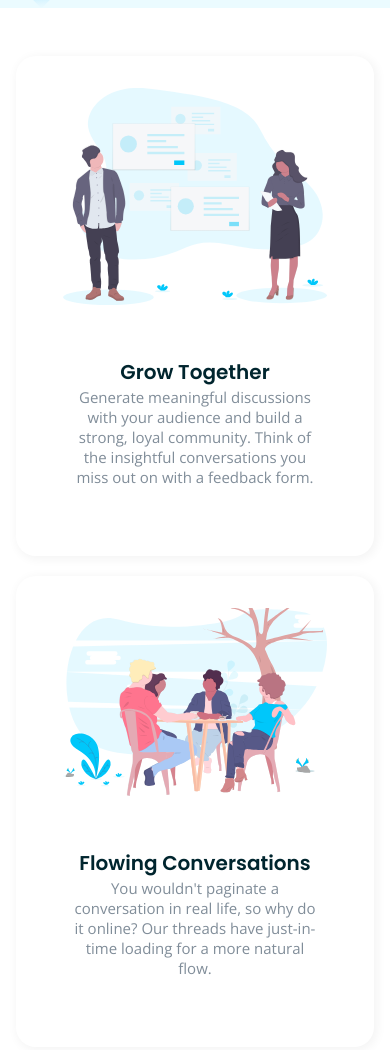
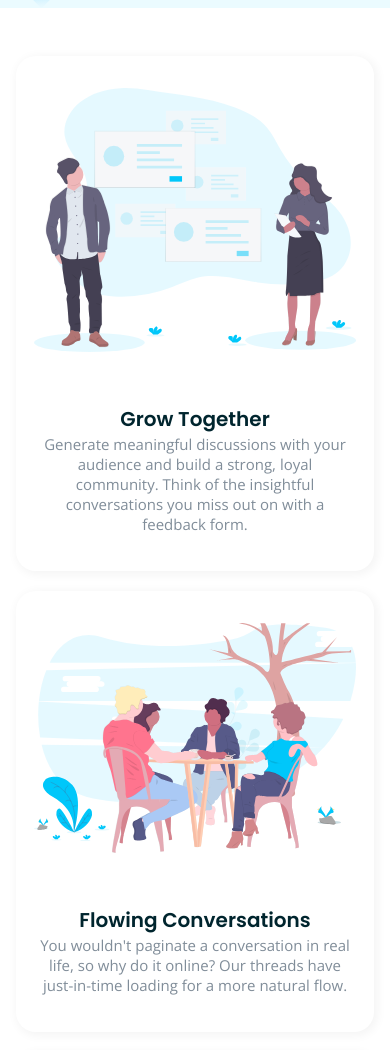
Before and after one commit to Kodi-ezike/hurdle, a plain HTML site: page index.html in a window 390 px wide. Shown: the part 690-1740 px from the top of the page. Drawn offline with nearby package versions, Linux system fonts and the light colour scheme.

Commit message:
Update style.css

```diff
--- a/style.css
+++ b/style.css
@@ -358,13 +358,16 @@ a{
 .class{
     display: flex;
     flex-direction: column-reverse;
-    margin: 2rem;
+    margin-top: 2rem;
 
 }
 .class2{
     display: flex;
     flex-direction: column;
-    margin: 2rem;
+    margin:auto;
+}
+.pic2{
+    margin-top: 2rem;
 }
 .tab-grow, .tab-users{
     display: flex;
```
